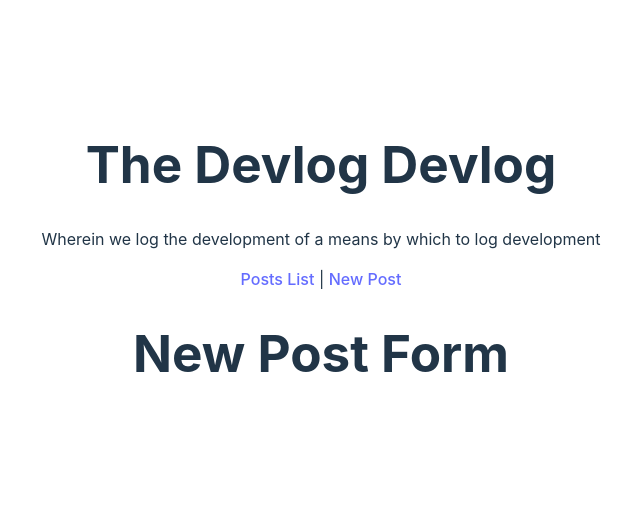
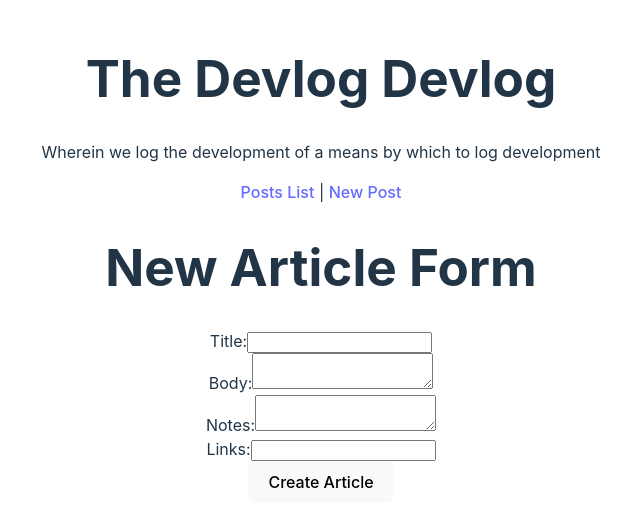
Before and after one commit to d-hayman/rails_react_practice_app, a React (Vite) app in the folder client/: page /new in a window 1280 px wide. Shown: the part 141-668 px from the top of the page, without its empty margins (319-959 px from the left). Built offline with nearby package versions, Linux system fonts and the light colour scheme; no server answers.

Commit message:
New Article page

```diff
--- a/client/src/components/AppRoutes.tsx
+++ b/client/src/components/AppRoutes.tsx
@@ -3,13 +3,14 @@ import {Route, Routes} from 'react-router-dom';
 
 import  ArticlesList  from "../features/articles/ArticlesList";
 import ArticleDetails from '../features/articles/ArticleDetails';
+import NewArticleForm from '../features/articles/NewArticleForm';
 
 function AppRoutes() {
     return (
         <Routes>
             <Route path="/" element={<ArticlesList/>}/>
             <Route path="/article/:id" element={<ArticleDetails/>}/>
-            <Route path="/new" element={<h1>New Post Form</h1>}/>
+            <Route path="/new" element={<NewArticleForm/>}/>
         </Routes>
     )
 }
--- a/client/src/features/articles/ArticlesList.tsx
+++ b/client/src/features/articles/ArticlesList.tsx
@@ -1,6 +1,7 @@
 // API_URL comes from env
 import React, { useState, useEffect } from 'react';
 import { API_URL } from '../../constants';
+import { Link } from 'react-router-dom';
 
 let cached:any[] = [];
 
@@ -37,7 +38,11 @@ function ArticlesList(){
     return <div>
         {articles.map((article:any) => (
             <div key={article.id} className='article-container'>
-                <h2>{article.title}</h2>
+                <h2>
+                    <Link to={`/article/${article.id}`} className='article-title'>
+                        {article.title}
+                    </Link>
+                </h2>
                 <p>{article.created_at}</p>
             </div>
         ))}
--- /dev/null
+++ b/client/src/features/articles/NewArticleForm.tsx
@@ -0,0 +1,91 @@
+import { useState } from "react";
+import { useNavigate } from "react-router-dom";
+import { API_URL } from "../../constants";
+
+function NewArticleForm() {
+    const [title, setTitle] = useState("");
+    const [body, setBody] = useState("");
+    const [notes, setNotes] = useState("");
+    const [links, setLinks] = useState("");
+    const [status, setStatus] = useState("");
+    const navigate = useNavigate();
+
+    const handleSubmit =async (e:any) => {
+        e.preventDefault();
+
+        const postData = {
+            article: {
+                title: title,
+                body: body,
+                notes: notes,
+                links: links,
+                status: "public"
+            }
+        }
+
+        const response = await fetch(API_URL, {
+            method: "POST",
+            headers: {
+                "Content-Type": "application/json",
+                "Authorization": "Q7XH3tcrzJNnRObZVEY3tg"
+            },
+            body: JSON.stringify(postData),
+        });
+
+        if (response.ok) {
+            const { id } = await response.json();
+            navigate(`/article/${id}`);
+        } else {
+            console.log("An error occurred");
+        }
+    }
+
+    return (
+        <div>
+            <h1>New Article Form</h1>
+            <form onSubmit={handleSubmit}>
+                <div>
+                    <label htmlFor="titleInput">Title:</label>
+                    <input
+                        id="titleInput"
+                        type="text"
+                        value={title}
+                        onChange={(e) => setTitle(e.target.value)}
+                        required
+                    />
+                </div>
+                <div>
+                    <label htmlFor="bodyInput">Body:</label>
+                    <textarea
+                        id="bodyInput"
+                        value={body}
+                        onChange={(e) => setBody(e.target.value)}
+                        required
+                    />
+                </div>
+                <div>
+                    <label htmlFor="notesInput">Notes:</label>
+                    <textarea
+                        id="notesInput"
+                        value={notes}
+                        onChange={(e) => setNotes(e.target.value)}
+                    />
+                </div>
+                <div>
+                    <label htmlFor="linksInput">Links:</label>
+                    <input
+                        id="linksInput"
+                        type="text"
+                        value={links}
+                        onChange={(e) => setLinks(e.target.value)}
+                    />
+                </div>
+                <div>
+                    <button type="submit">Create Article</button>
+                </div>
+            </form>
+        </div>
+    )
+}
+
+export default NewArticleForm;
```
